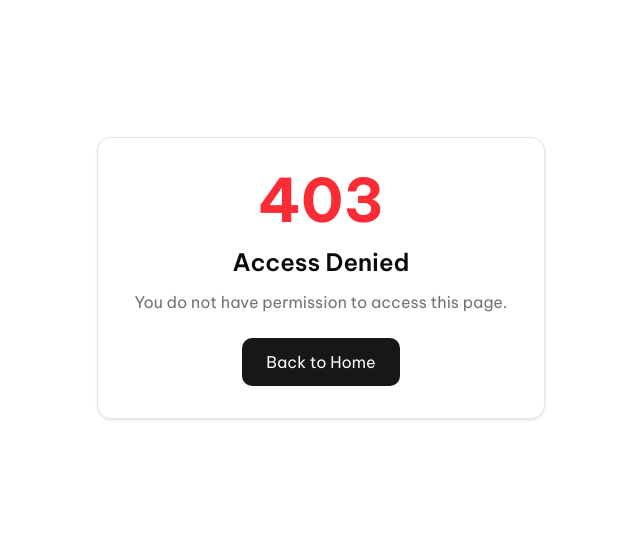
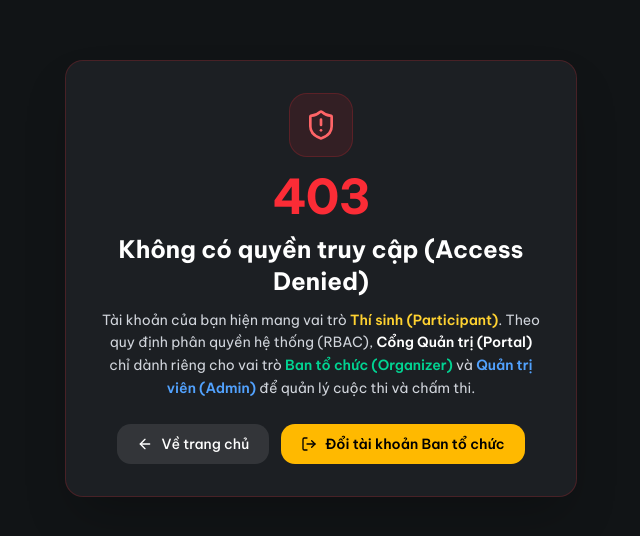
Before and after one commit to hnamhocit/cnpm_110, a Next.js app in the folder apps/web/: page /forbidden in a window 1280 px wide. Shown: the part 122-658 px from the top of the page, without its empty margins (319-959 px from the left). Built offline with nearby package versions, Linux system fonts and the light colour scheme.

Commit message:
feat(web): enhance 403 forbidden page with clear RBAC explanation and account switch logout action

```diff
--- a/apps/web/src/app/forbidden/page.tsx
+++ b/apps/web/src/app/forbidden/page.tsx
@@ -1,23 +1,57 @@
+"use client";
+
 import Link from "next/link";
+import { ShieldAlert, ArrowLeft, LogOut } from "lucide-react";
+import { useAuthStore } from "@/lib/stores/auth-store";
 
 export default function ForbiddenPage() {
+  const handleLogout = async () => {
+    try {
+      await fetch("/api/auth/logout", { method: "POST" });
+    } catch (e) {
+      console.error("Logout failed:", e);
+    }
+    // Purge cookies & store
+    // biome-ignore lint/suspicious/noDocumentCookie: cookie purge
+    document.cookie = "access_token=; path=/; expires=Thu, 01 Jan 1970 00:00:00 GMT";
+    useAuthStore.getState().clear();
+    window.location.href = "/login";
+  };
+
   return (
-    <main className="flex min-h-screen items-center justify-center p-4">
-      <div className="w-full max-w-md rounded-xl border p-8 text-center shadow-sm">
-        <h1 className="text-6xl font-bold text-red-500">403</h1>
+    <main className="flex min-h-screen items-center justify-center p-4 bg-[#111416] text-white">
+      <div className="w-full max-w-lg rounded-2xl border border-red-500/20 bg-[#1c1f23] p-8 text-center shadow-2xl">
+        <div className="mx-auto flex h-16 w-16 items-center justify-center rounded-2xl bg-red-500/10 text-red-400 mb-4 border border-red-500/20">
+          <ShieldAlert className="h-8 w-8" />
+        </div>
 
-        <h2 className="mt-4 text-2xl font-semibold">Access Denied</h2>
+        <h1 className="text-5xl font-extrabold text-red-500 tracking-tight">403</h1>
 
-        <p className="mt-3 text-muted-foreground">
-          You do not have permission to access this page.
+        <h2 className="mt-3 text-2xl font-bold text-white">Không có quyền truy cập (Access Denied)</h2>
+
+        <p className="mt-3 text-sm text-gray-300 leading-relaxed">
+          Tài khoản của bạn hiện mang vai trò <span className="font-semibold text-amber-300">Thí sinh (Participant)</span>.
+          Theo quy định phân quyền hệ thống (RBAC), <span className="font-semibold text-white">Cổng Quản trị (Portal)</span> chỉ dành riêng cho vai trò <span className="font-semibold text-emerald-400">Ban tổ chức (Organizer)</span> và <span className="font-semibold text-blue-400">Quản trị viên (Admin)</span> để quản lý cuộc thi và chấm thi.
         </p>
 
-        <Link
-          href="/"
-          className="mt-6 inline-block rounded-lg bg-primary px-6 py-3 text-primary-foreground"
-        >
-          Back to Home
-        </Link>
+        <div className="mt-6 flex flex-col sm:flex-row items-center justify-center gap-3">
+          <Link
+            href="/"
+            className="flex w-full sm:w-auto items-center justify-center gap-2 rounded-xl bg-white/10 px-5 py-2.5 text-sm font-medium text-white hover:bg-white/20 transition-colors"
+          >
+            <ArrowLeft className="h-4 w-4" />
+            Về trang chủ
+          </Link>
+
+          <button
+            type="button"
+            onClick={handleLogout}
+            className="flex w-full sm:w-auto items-center justify-center gap-2 rounded-xl bg-amber-400 px-5 py-2.5 text-sm font-semibold text-black hover:bg-amber-300 transition-colors cursor-pointer"
+          >
+            <LogOut className="h-4 w-4" />
+            Đổi tài khoản Ban tổ chức
+          </button>
+        </div>
       </div>
     </main>
   );
```
